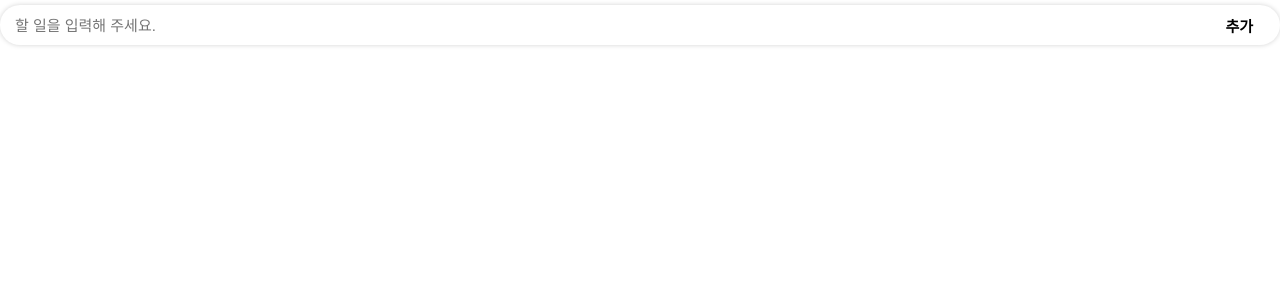
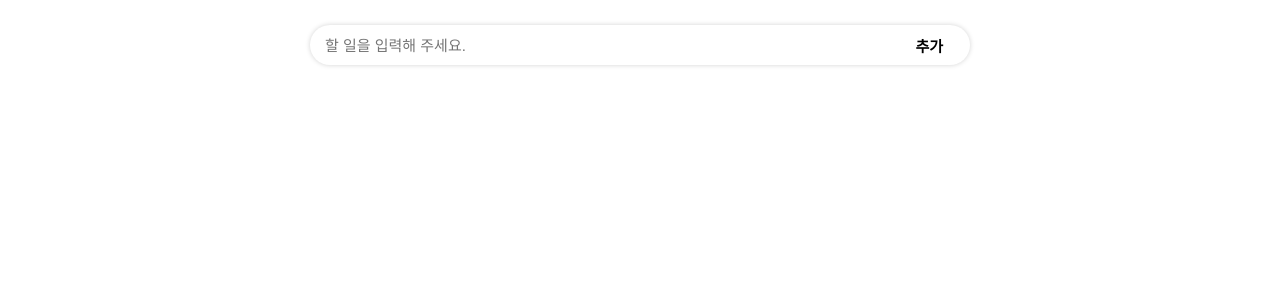
Before and after one commit to wanted-internship-12-9/pre-onboarding-12th-1-9, a React (Create React App) app: page /todo in a window 1280 px wide. Shown: the top 300 px of the page. Built offline with nearby package versions, Linux system fonts and the light colour scheme.

Commit message:
:lipstick: Style #6: todo Insert Form 가운데 정렬
todo Insert Form 가운데 정렬

```diff
--- a/src/pages/TodoPage/TodoPage.tsx
+++ b/src/pages/TodoPage/TodoPage.tsx
@@ -27,7 +27,8 @@ export default function TodoPage() {
   };
 
   return (
-    <section>
+    <TodoContainer>
+      <TodoArea>
         <TodoInputArea>
           <TodoInput
             data-testid="new-todo-input"
@@ -39,9 +40,24 @@ export default function TodoPage() {
             추가
           </TodoAddBtn>
         </TodoInputArea>
-    </section>
+      </TodoArea>
+    </TodoContainer>
   );
 }
+
+const TodoContainer = styled.div`
+  display: flex;
+  flex-direction: column;
+  align-items: center;
+  width: 100%;
+  height: 100%;
+`;
+
+const TodoArea = styled.div`
+  width: 100%;
+  max-width: 700px;
+  padding: 20px;
+`;
 
 const TodoInputArea = styled.div`
   display: flex;
```
Lines whose indentation alone changed are shown as unchanged.
